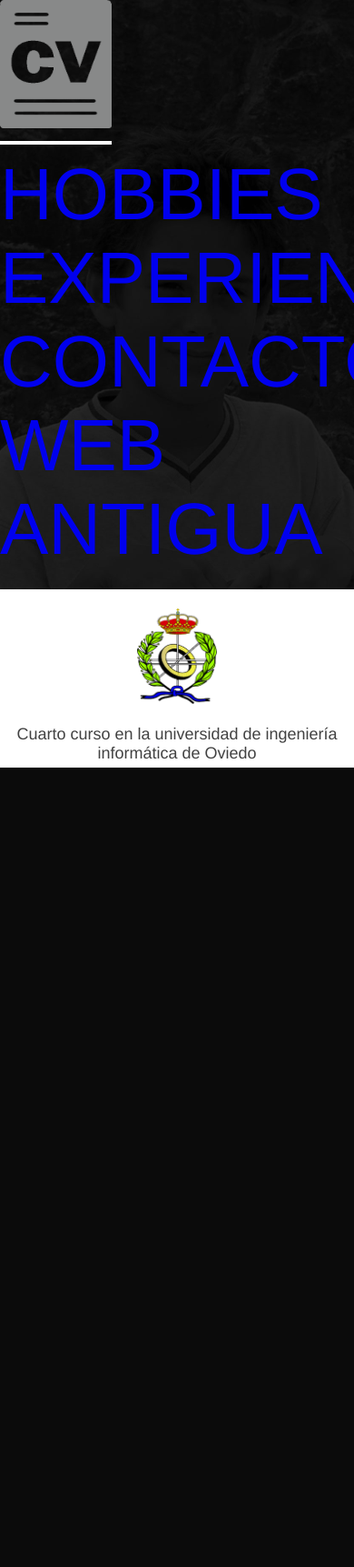
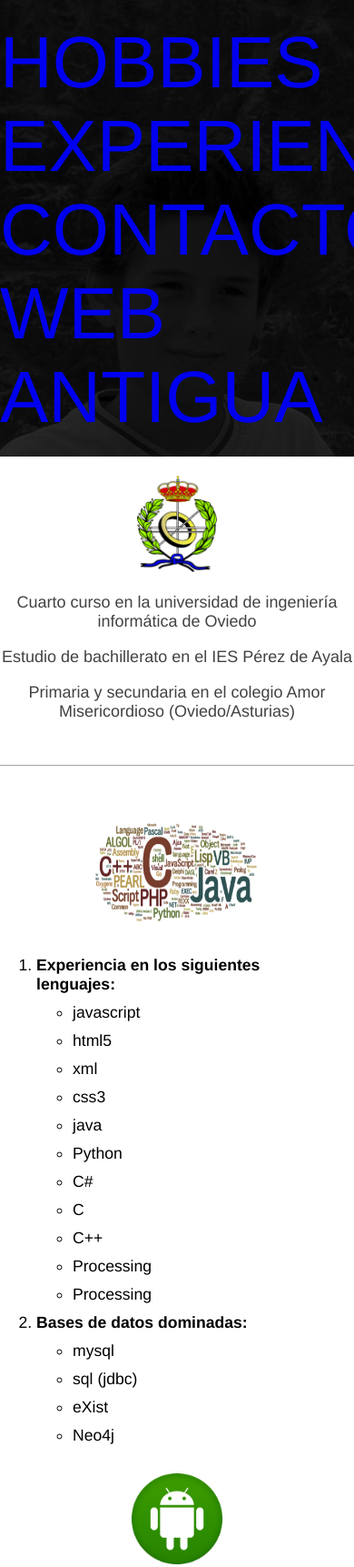
Before and after one commit to pablobravo/pablobravomediavilla, a PHP site: page /experience.html in a window 390 px wide; the page is wider, and only the part inside the window is pictured. Shown: the top 1723 px of that part at 91% size. Before the commit the page ends 844 px from the top of that part, so only its background shows below. Run offline with PHP 8.4, Linux system fonts and the light colour scheme; some libraries are stand-ins or nearby versions.

Commit message:
Update estilo.css

```diff
--- a/stylesheets/estilo.css
+++ b/stylesheets/estilo.css
@@ -261,20 +261,10 @@ aside li span {
 
 @media (max-width: 500px) {
 	.pb{
-		position:fixed;
-		top:0px;
-		right:0px;
-		width:100%;
-		height:100%;
-		opacity:0.1;
+		display:none;
 	}
 	.logopbm{
-		position:fixed;
-		top:0px;
-		right:0px;
-		width:100%;
-		height:100%;
-		opacity:0.1;
+		display:none;
 	}
 	nav header .menu-button{
 		display: none;
@@ -347,11 +337,10 @@ aside li span {
 		margin-right:30px;
 	}
     .txt2{
-    	float:left;
-    	width:40%;
+
     }
     .txt2 ol{
-		margin-left:10%;
+		margin-left:10px;
     	text-align:left;
     }
 	.txt2 ol li ul{
@@ -368,7 +357,6 @@ aside li span {
     	padding-bottom:40px;
     }
     .txt5{
-    	clear:both;
     	padding-top:40px;
     	padding-bottom:40px;
     	border-top:1px solid #A4A4A4;
@@ -492,9 +480,7 @@ aside li span {
 		display:none;
 	}
 	.cvitae{
-		text-align:center;
-		width:7em;
-		height:8em;
+		display:none;
 	}
 	.fondomenu ul.navegacion li a{
 
```
